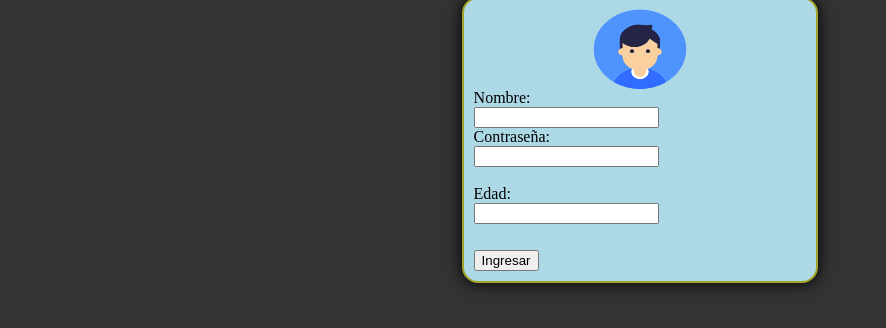
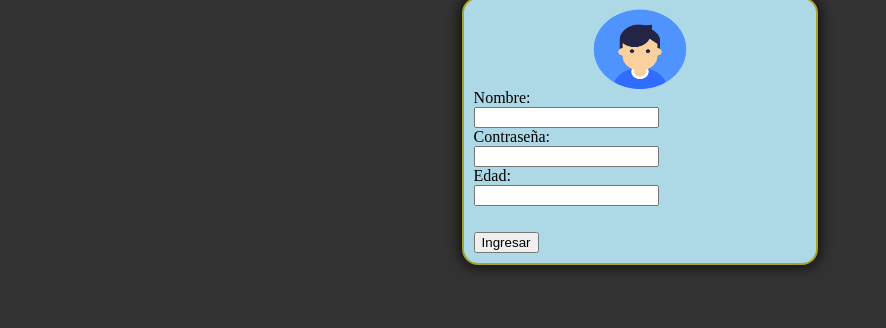
Before and after one commit to viteripro/Login-user, a plain HTML site: page index.html in a window 1280 px wide. Shown: the part 40-368 px from the top of the page, without its empty margins (0-886 px from the left). Drawn offline with Linux system fonts and the light colour scheme.

Commit message:
Corrigiendo
Quite un salto de linea

```diff
--- a/index.html
+++ b/index.html
@@ -20,7 +20,7 @@
           <input type="text" id="name" required>
           <span class="empty_container-name"></span><br>
           <label for="password">Contraseña:</label><br>
-          <input type="password" id="password" required><br>
+          <input type="password" id="password" required>
           <span class="empty_container-password"></span><br>
           <label for="age">Edad:</label><br>
           <input type="number" id="age">
```
